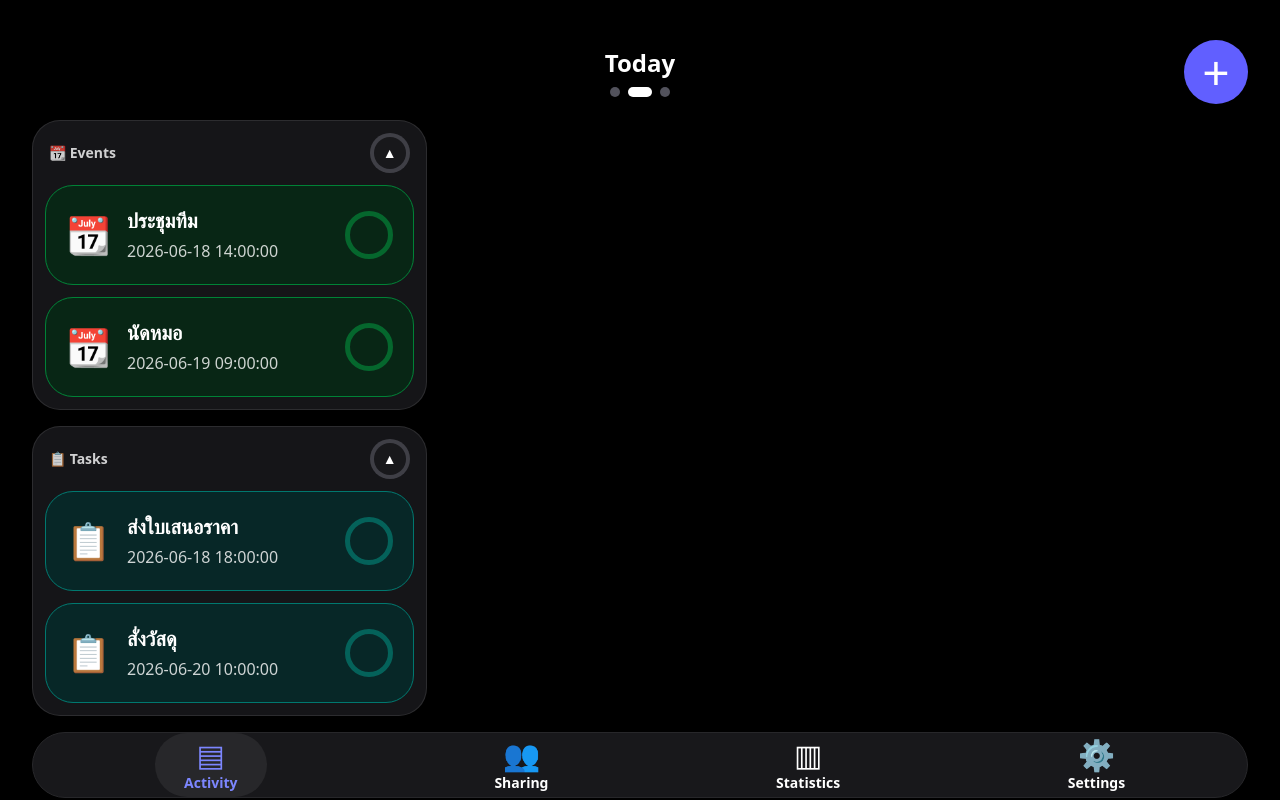
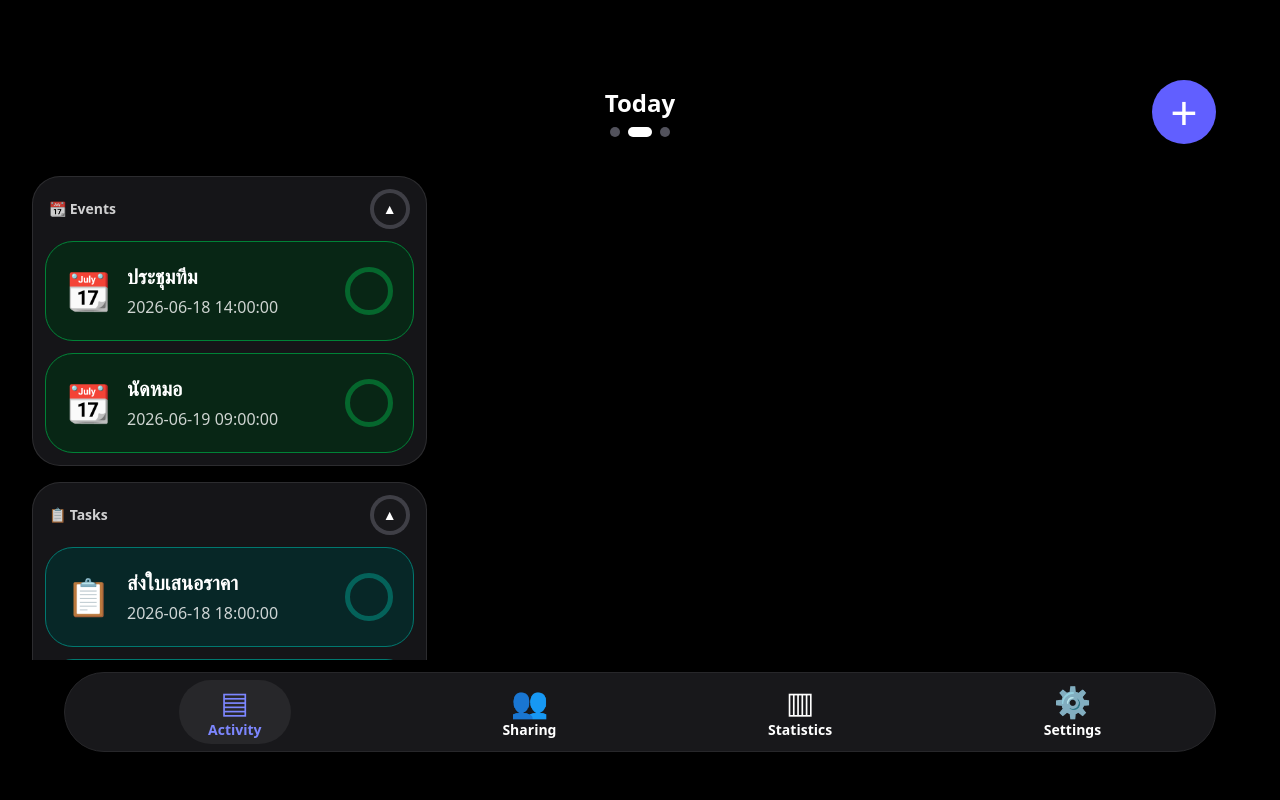
Before and after one commit to tartaryoungx/Life_OS, a Next.js app in the folder frontend/: page /today in a window 1280 px wide. Built offline with nearby package versions, Linux system fonts and the light colour scheme.

Commit message:
stickt header

```diff
--- a/frontend/src/features/today/components/TodayScreen.tsx
+++ b/frontend/src/features/today/components/TodayScreen.tsx
@@ -16,7 +16,9 @@ export default function Today() {
         onTouchStart={handleTouchStart}
         onTouchEnd={handleTouchEnd}
       >
-        <TopBar mode={mode} setMode={setMode} />
+        <div className="sticky top-0 z-50 bg-black px-4 pt-10 pb-4 md:px-8">
+          <TopBar mode={mode} setMode={setMode} />
+        </div>
 
         <div className="grid grid-cols-1 gap-4 md:grid-cols-3">
           <div className="mt-4">
@@ -26,7 +28,9 @@ export default function Today() {
 
         <div className="flex-1" />
 
-        <BottomNav />
+        <div className="sticky bottom-0 z-50 bg-black px-4 pt-3 pb-6 md:px-8">
+          <BottomNav />
+        </div>
       </div>
     </main>
   );
```
